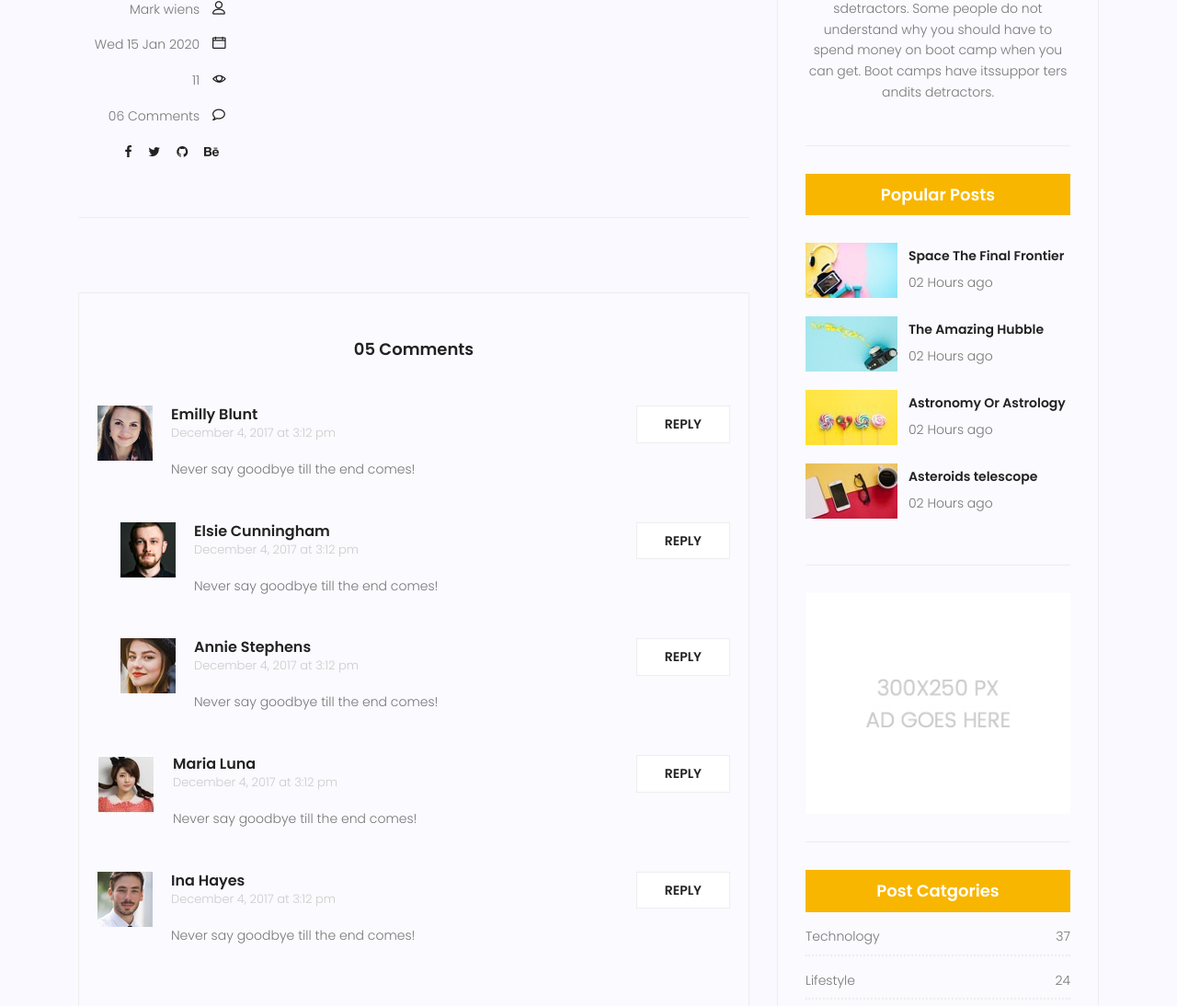
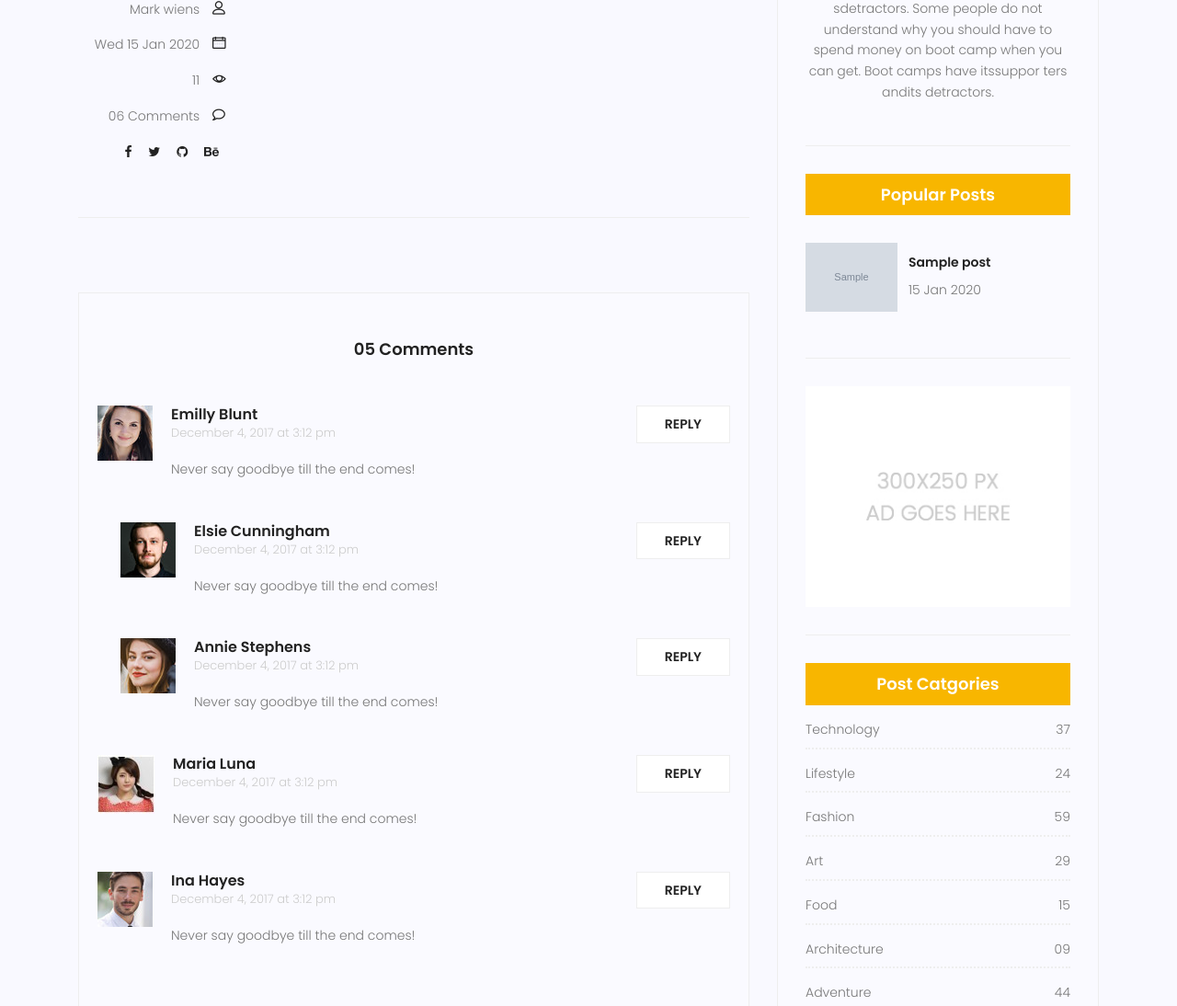
Before and after one commit to Jordano98/my_first_site, a Django app: page /blog/1 in a window 1280 px wide. Shown: the part 858-1952 px from the top of the page at 92% size. Run offline with Django 3.2, Linux system fonts and the light colour scheme; tables that the repository leaves empty hold one stand-in row (values such as "Sample post"); grey boxes marked "Sample" are stand-in pictures; parts of the project's set-up code (start-up, migrations or seed data) failed here and were passed over; some libraries are stand-ins or nearby versions.

Commit message:
edition of sidebar for completion of popular posts part

```diff
--- a/blog/templatetags/blog_tags.py
+++ b/blog/templatetags/blog_tags.py
@@ -16,7 +16,7 @@ def function() :
 def snippet(value,arg=20):
     return value[:arg]+'...'
 
-@register.inclusion_tag('popularposts.html')
-def popularposts():
+@register.inclusion_tag('blog/popular-posts.html')
+def latestposts():
     posts=Post.objects.filter(status=1).order_by('-published_date')[:3]
     return {'posts':posts}
--- a/statics/css/main.css
+++ b/statics/css/main.css
@@ -3656,6 +3656,7 @@ body.mobile-nav-active #mobile-nav-toggle {
 
 .widget-wrap .popular-post-widget .popular-post-list .thumb img {
   width: 100%;
+  max-width: 100px;
 }
 
 .widget-wrap .popular-post-widget .single-post-list {
--- a/templates/blog/blog-single.html
+++ b/templates/blog/blog-single.html
@@ -235,55 +235,7 @@
 						</form>
 					</div>
 					{% include 'blog/blog-writer.html' %}
-					<div class="single-sidebar-widget popular-post-widget">
-						<h4 class="popular-title">Popular Posts</h4>
-						<div class="popular-post-list">
-							<div class="single-post-list d-flex flex-row align-items-center">
-								<div class="thumb">
-									<img class="img-fluid" src="{% static 'img/blog/pp1.jpg' %}" alt="">
-								</div>
-								<div class="details">
-									<a href="blog-single.html">
-										<h6>Space The Final Frontier</h6>
-									</a>
-									<p>02 Hours ago</p>
-								</div>
-							</div>
-							<div class="single-post-list d-flex flex-row align-items-center">
-								<div class="thumb">
-									<img class="img-fluid" src="{% static 'img/blog/pp2.jpg' %}" alt="">
-								</div>
-								<div class="details">
-									<a href="blog-single.html">
-										<h6>The Amazing Hubble</h6>
-									</a>
-									<p>02 Hours ago</p>
-								</div>
-							</div>
-							<div class="single-post-list d-flex flex-row align-items-center">
-								<div class="thumb">
-									<img class="img-fluid" src="{% static 'img/blog/pp3.jpg' %}" alt="">
-								</div>
-								<div class="details">
-									<a href="blog-single.html">
-										<h6>Astronomy Or Astrology</h6>
-									</a>
-									<p>02 Hours ago</p>
-								</div>
-							</div>
-							<div class="single-post-list d-flex flex-row align-items-center">
-								<div class="thumb">
-									<img class="img-fluid" src="{% static 'img/blog/pp4.jpg' %}" alt="">
-								</div>
-								<div class="details">
-									<a href="blog-single.html">
-										<h6>Asteroids telescope</h6>
-									</a>
-									<p>02 Hours ago</p>
-								</div>
-							</div>
-						</div>
-					</div>
+					{% latestposts %}
 					{% include 'blog/blog-adds.html' %}
 					<div class="single-sidebar-widget post-category-widget">
 						<h4 class="category-title">Post Catgories</h4>
--- /dev/null
+++ b/templates/blog/popular-posts.html
@@ -0,0 +1,20 @@
+{% load static %}
+
+<div class="single-sidebar-widget popular-post-widget">
+    <h4 class="popular-title">Popular Posts</h4>
+    <div class="popular-post-list">
+        {% for post in posts %}
+        <div class="single-post-list d-flex flex-row align-items-center">
+            <div class="thumb">
+                <img class="img-fluid" src="{{post.image.url}}" alt="">
+            </div>
+            <div class="details">
+                <a href="{% url 'blog:single' pid=post.id %}">
+                    <h6>{{post.title}}</h6>
+                </a>
+                <p>{{post.published_date|date:'d M Y'}}</p>
+            </div>
+        </div>
+        {% endfor %}
+    </div>
+</div>
```
Also changed, not shown: templates/blog/blog-home.html (+3 -51 lines).
